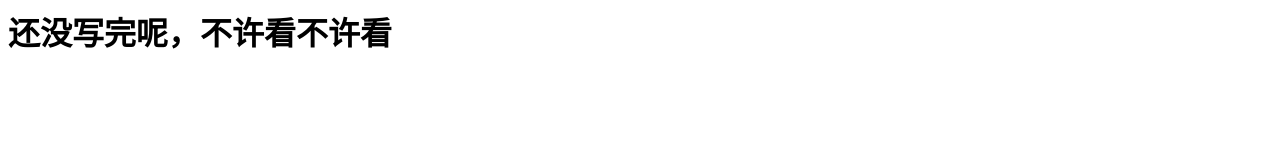
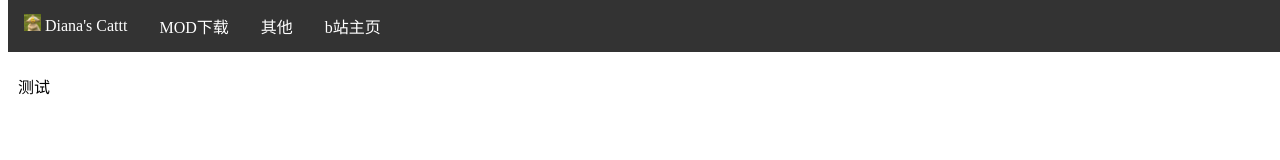
Before and after one commit to XILINww/XILINww.github.io, a plain HTML site: page index.html in a window 1280 px wide. Drawn offline with Linux system fonts and the light colour scheme.

Commit message:
Add files via upload

```diff
--- /dev/null
+++ b/css/style.css
@@ -0,0 +1,45 @@
+.top-ui {
+    list-style-type: none;
+    margin: 0;
+    padding: 0;
+    overflow: hidden;
+    background-color: #333;
+    position: fixed;
+    top: 0;
+    width: 100%;
+}
+
+.top-ui li {
+    float: left;
+}
+
+.top-ui li a {
+    display: block;
+    color: white;
+    text-align: center;
+    padding: 14px 16px;
+    text-decoration: none;
+}
+
+.logo {
+    font-size: 16;
+}
+
+.top-ui li a:hover {
+    background-color: #111;
+}
+
+.mt {
+    padding-top: 50px;
+    padding-left: 10px;
+}
+
+.mt-unfinished {
+    text-align: center;
+    padding-top: 50px;
+    padding-left: 10px;
+}
+
+.unfinished {
+    font-size: 72;
+}
--- a/index.html
+++ b/index.html
@@ -1,8 +1,34 @@
 <html>
-    <head>
-        <title>Hello! world!</title>
-    </head>
-    <body>
-        <h1>还没写完呢，不许看不许看</h1>
-    </body>
+
+<head>
+    <title>
+        dianacatt
+    </title>
+    <link rel="shortcut icon" href="images/logo.png" type="image/x-icon">
+    <link rel="stylesheet" type="text/css" href="css/style.css">
+</head>
+
+<body>
+    <div class="box-top">
+        <ul class="top-ui">
+            <li class="logo">
+                <a href="/"><img src="images/logo.png" height="17" width="17"> Diana's Cattt</a>
+            </li>
+            <li>
+                <a href="./unfinished.html">MOD下载</a>
+            </li>
+            <li>
+                <a href="./unfinished.html">其他</a>
+            </li>
+            <li>
+                <a href="https://space.bilibili.com/527630410" target="_blank">b站主页</a>
+            </li>
+        </ul>
+    </div>
+
+    <div class="mt">
+        <p>测试</p>
+    </div>
+</body>
+
 </html>
```
Also changed, not shown: unfinished.html (added, +25 -0 lines), images/logo.png (added).
